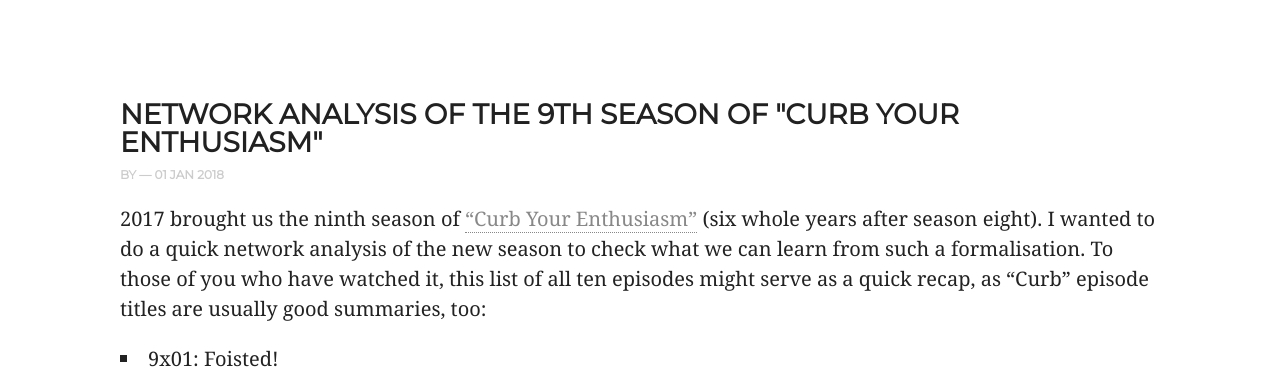
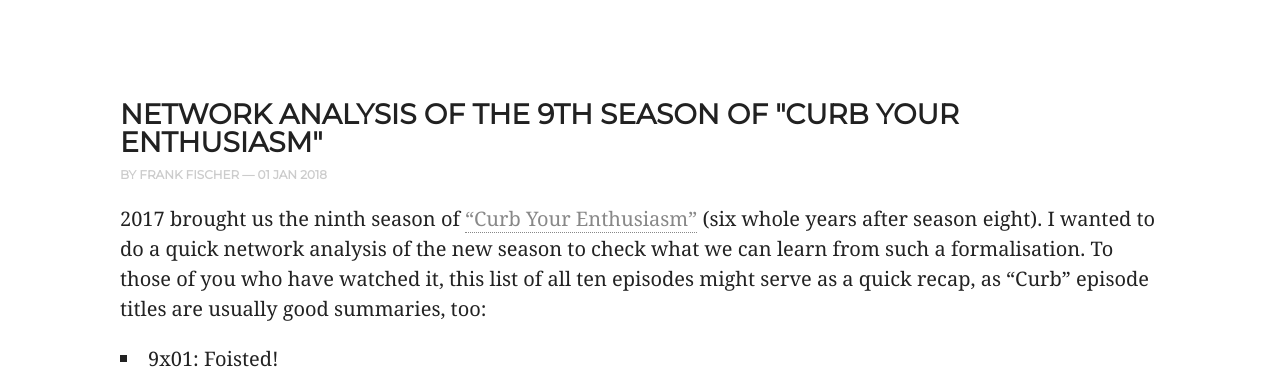
Before and after one commit to weltliteratur/blog, a Jekyll site: the page built from _posts/2018-01-01-curb-your-enthusiasm-season-9-network-analysis.markdown, in a window 1280 px wide. Shown: the part 250-619 px from the top of the page. Built offline with Jekyll 4.4.1, drawn with Linux system fonts in a browser that asks for light colours; nearby versions of some CDN libraries; some web fonts are replaced; comment, search, counter and statistics services are not loaded.

Commit message:
formalities

```diff
--- a/_posts/2018-01-01-curb-your-enthusiasm-season-9-network-analysis.markdown
+++ b/_posts/2018-01-01-curb-your-enthusiasm-season-9-network-analysis.markdown
@@ -1,7 +1,7 @@
 ---
 title: Network Analysis of the 9th Season of "Curb Your Enthusiasm"
 layout: post
-author: [frank]
+author: frank
 comments: true
 date: 2018-01-01
 ---
```
